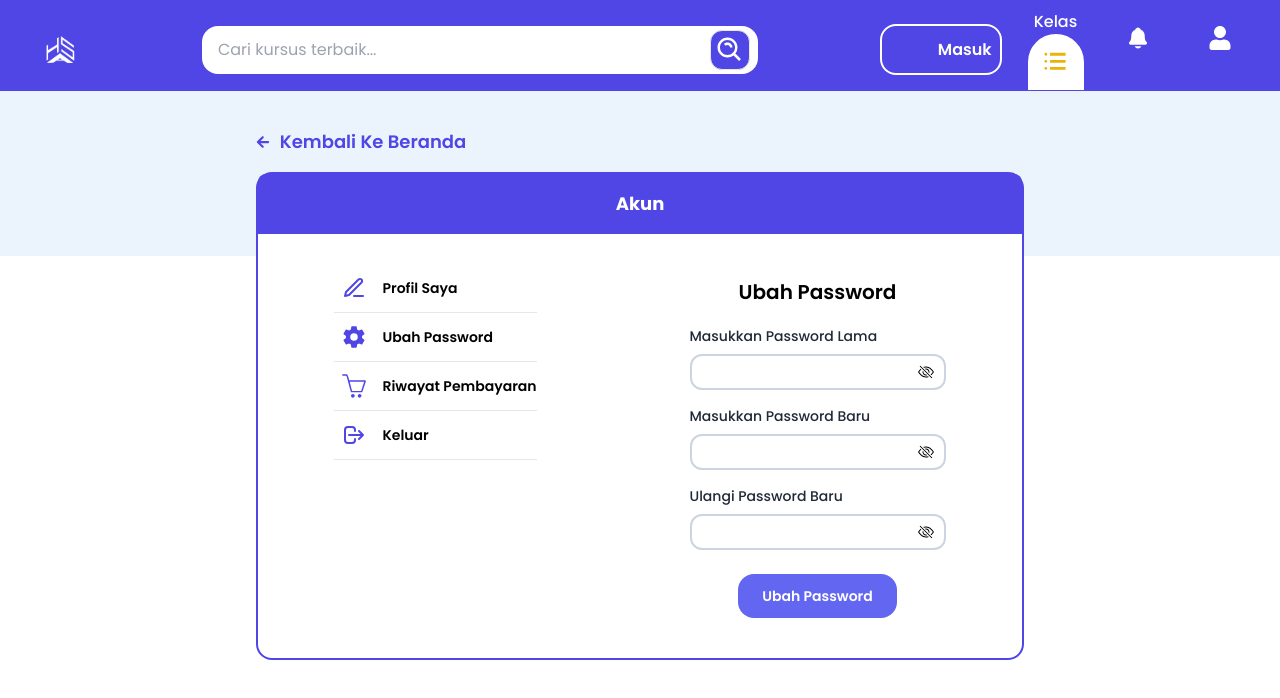
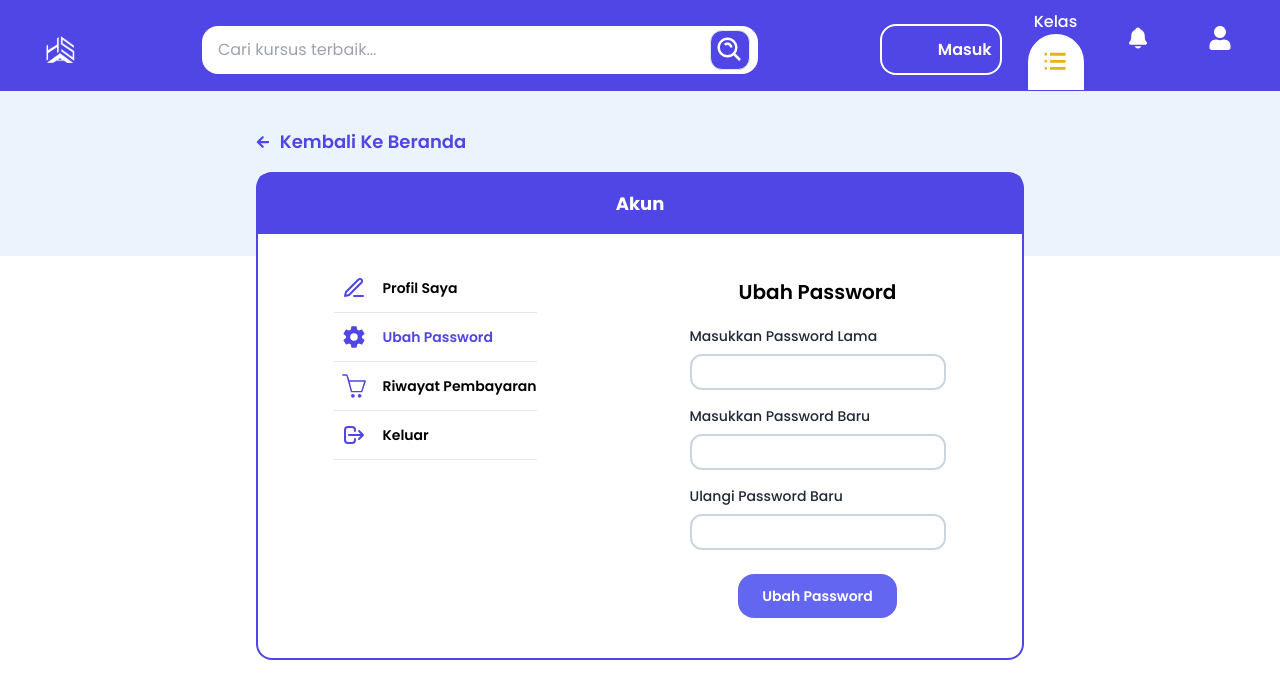
Before and after one commit to HelmiITK/b17-final-project, a React (Vite) app: page /changepassword in a window 1280 px wide. Shown: the top 698 px of the page. Built offline with nearby package versions, Linux system fonts and the light colour scheme; some icons are missing.

Commit message:
Accountpage (#16)
* first commit

* change image

* menyelesaikan hompage dan logika button filter

* menambahkan button slide pada carousel kategori belajar

* first commit

* first commit

* update optimasi code

```diff
--- a/package.json
+++ b/package.json
@@ -14,6 +14,7 @@
     "@heroicons/react": "^2.0.18",
     "@react-oauth/google": "^0.11.1",
     "@reduxjs/toolkit": "^1.9.7",
+    "aos": "^2.3.4",
     "axios": "^1.6.2",
     "lucide-react": "^0.293.0",
     "prop-types": "^15.8.1",
--- a/src/App.jsx
+++ b/src/App.jsx
@@ -32,8 +32,8 @@ function App() {
           <Route path="/login" element={<LoginPage />} />
           <Route path="/register" element={<RegisterPage />} />
           <Route path="/otp" element={<OTPPage />} />
+          <Route path="/success" element={<SuccessBuyPage />} />
           <Route path="*" element={<NotFound />} />
-          <Route path="/success" element={<SuccessBuyPage />} />
           <Route path="/payment" element={<BuyPage />} />
         </Routes>
       </Router>
--- a/src/components/AccountComponent/MenuList.jsx
+++ b/src/components/AccountComponent/MenuList.jsx
@@ -1,4 +1,4 @@
-import { Link } from "react-router-dom";
+import { NavLink } from "react-router-dom";
 import { FiEdit3 } from "react-icons/fi";
 import { IoSettingsSharp } from "react-icons/io5";
 import { SlBasket } from "react-icons/sl";
@@ -8,32 +8,28 @@ const Menu = () => {
    return (
       // menu list ini ada ketika di mode laptop
       <div className='hidden lg:block'>
-         <Link to={'/user'}>
-            <div className='flex items-center gap-2 font-semibold text-sm hover:text-indigo-600 hover:scale-105 duration-300'>
+         <NavLink to={'/user'} className={({ isActive }) => isActive ? 'text-indigo-600 text-sm flex gap-2 items-center font-semibold' : 'text-black text-sm flex items-center gap-2 font-semibold hover:text-indigo-600 hover:scale-105 duration-300'}>
             <FiEdit3 className='text-indigo-600 w-10 h-6' />
             <p>Profil Saya</p>
-            </div>
-         </Link>
+         </NavLink>
          <hr className='w-full my-3' />
-         <Link to={'/changepassword'}>
-            <div className='flex items-center gap-2 font-semibold text-sm hover:text-indigo-600 hover:scale-105 duration-300'>
+         <NavLink to={'/changepassword'} className={({ isActive }) => isActive ? 'text-indigo-600 text-sm flex gap-2 items-center font-semibold' : 'text-black text-sm flex items-center gap-2 font-semibold hover:text-indigo-600 hover:scale-105 duration-300'}>
             <IoSettingsSharp className='text-indigo-600 w-10 h-6' />
             <p>Ubah Password</p>
-            </div>
-         </Link>
+         </NavLink>
          <hr className='w-full my-3' />
-         <Link to={'/historypayment'}>
-            <div className='flex items-center gap-2 font-semibold text-sm hover:text-indigo-600 hover:scale-105 duration-300'>
+         <NavLink to={'/historypayment'} className={({ isActive }) => isActive ? 'text-indigo-600 text-sm flex gap-2 items-center font-semibold' : 'text-black text-sm flex items-center gap-2 font-semibold hover:text-indigo-600 hover:scale-105 duration-300'}>
             <SlBasket className='text-indigo-600 w-10 h-6' />
             <p>Riwayat Pembayaran</p>
-            </div>
-         </Link>
+         </NavLink>
          <hr className='w-full my-3' />
          {/* ini baru muncul ketika sudah login */}
+         <NavLink>
             <div className='flex items-center gap-2 font-semibold text-sm hover:text-indigo-600 hover:scale-105 duration-300'>
                <HiOutlineLogout className='text-indigo-600 w-10 h-6' />
                <p>Keluar</p>
             </div>
+         </NavLink>
          <hr className='w-full my-3' />
       </div>
    )
--- a/src/pages/AccountPage/ChangePasswordPage.jsx
+++ b/src/pages/AccountPage/ChangePasswordPage.jsx
@@ -7,31 +7,41 @@ import { BsEye, BsEyeSlash } from 'react-icons/bs';
 
 const UserPage = () => {
    const [openHamburger, setOpenHamburger] = useState(false);
-   const [showPasswordLama, setShowPasswordLama] = useState(false);
-   const [showPasswordBaru, setShowPasswordBaru] = useState(false);
-   const [showPasswordUlang, setShowPasswordUlang] = useState(false);
-   // const [passwordInput, setPasswordInput] = useState('bangUdahBang');
+
+   const [showPasswords, setShowPasswords] = useState({
+      lama: false,
+      baru: false,
+      ulangi: false,
+   });
+
+   const [passwords, setPasswords] = useState({
+      lama: '',
+      baru: '',
+      ulangi: '',
+   });
 
    // fungsi buka tutup hamburger menu
    const handleHamburgerClick = () => {
       setOpenHamburger(!openHamburger);
    };
 
-   const handleTogglePasswordLama = () => {
-      setShowPasswordLama(!showPasswordLama);
-   }
+   // fungsi untuk merubah status showPasswords menjadi true ke false atau sebaliknya untuk password tertentu
+   // disertai dengan parameter inputName untuk mengetahui password mana yang sedang di handle atau dieksekusi
+   const handleTogglePassword = (inputName) => () => {
+      setShowPasswords((prevShowPasswords) => ({
+         ...prevShowPasswords,
+         [inputName]: !prevShowPasswords[inputName],
+      }));
+   };
 
-   const handleTogglePasswordBaru = () => {
-      setShowPasswordBaru(!showPasswordBaru);
-   }
-
-   const handleTogglePasswordUlang = () => {
-      setShowPasswordUlang(!showPasswordUlang);
-   }
-
-   // const handlePasswordChange = (e) => {
-   //    setPasswordInput(e.target.value);
-   // };
+   // fungsi untuk mengupdate nilai dari masing-masing password jika terjadi perubahan pada input
+   const handleInputChange = (inputName) => (event) => {
+      const inputValue = event.target.value;
+      setPasswords((prevPasswords) => ({
+         ...prevPasswords,
+         [inputName]: inputValue,
+      }));
+   };
 
    return (
       <>
@@ -48,7 +58,7 @@ const UserPage = () => {
                      <h1 className="text-white font-bold text-lg">Akun</h1>
                   </div>
 
-                  {/* hamburger menu akun di mobile*/}
+                  {/* hamburger menu akun di mobile dan tablet*/}
                   <HamburgerMenuAccount
                      handleHamburgerClick={handleHamburgerClick}
                      openHamburger={openHamburger}
@@ -74,18 +84,19 @@ const UserPage = () => {
                               </label>
                               <div className='relative w-64'>
                                  <input
-                                    type={showPasswordLama ? 'text' : 'password'}
+                                    type={showPasswords.lama ? 'text' : 'password'}
                                     id='lama'
-                                    // value={passwordInput}
-                                    // onChange={handlePasswordChange}
                                     className='w-64 text-xs rounded-xl border-2 border-slate-300 py-2 px-4'
+                                    onChange={handleInputChange('lama')}
                                  />
+                                 {passwords.lama && (
                                     <button
                                        className='absolute top-1/2 right-3 transform -translate-y-1/2 focus:outline-none'
-                                    onClick={handleTogglePasswordLama}
+                                       onClick={handleTogglePassword('lama')}
                                     >
-                                    {showPasswordLama ? <BsEye /> :  <BsEyeSlash />}
+                                       {showPasswords.lama ? <BsEye /> : <BsEyeSlash />}
                                     </button>
+                                 )}
                               </div>
                            </div>
                            {/* masukkan password baru */}
@@ -95,16 +106,19 @@ const UserPage = () => {
                               </label>
                               <div className='relative w-64'>
                                  <input
-                                    type={showPasswordBaru ? 'text' : 'password'}
+                                    type={showPasswords.baru ? 'text' : 'password'}
                                     id='baru'
                                     className='w-64 text-xs rounded-xl border-2 border-slate-300 py-2 px-4'
+                                    onChange={handleInputChange('baru')}
                                  />
+                                 {passwords.baru && (
                                     <button
                                        className='absolute top-1/2 right-3 transform -translate-y-1/2 focus:outline-none'
-                                    onClick={handleTogglePasswordBaru}
+                                       onClick={handleTogglePassword('baru')}
                                     >
-                                    {showPasswordBaru ? <BsEye /> : <BsEyeSlash />}
+                                       {showPasswords.baru ? <BsEye /> : <BsEyeSlash />}
                                     </button>
+                                 )}
                               </div>
                            </div>
                            {/* ulangin password baru */}
@@ -114,16 +128,19 @@ const UserPage = () => {
                               </label>
                               <div className='relative w-64'>
                                  <input
-                                    type={showPasswordUlang ? 'text' : 'password'}
+                                    type={showPasswords.ulangi ? 'text' : 'password'}
                                     id='ulang'
                                     className='w-64 text-xs rounded-xl border-2 border-slate-300 py-2 px-4'
+                                    onChange={handleInputChange('ulangi')}
                                  />
+                                 {passwords.ulangi && (
                                     <button
                                        className='absolute top-1/2 right-3 transform -translate-y-1/2 focus:outline-none'
-                                    onClick={handleTogglePasswordUlang}
+                                       onClick={handleTogglePassword('ulangi')}
                                     >
-                                    {showPasswordUlang ? <BsEye /> : <BsEyeSlash />}
+                                       {showPasswords.ulangi ? <BsEye /> : <BsEyeSlash />}
                                     </button>
+                                 )}
                               </div>
                            </div>
                            {/* button simpan perubahan */}
--- a/src/pages/AccountPage/HistoryPayment.jsx
+++ b/src/pages/AccountPage/HistoryPayment.jsx
@@ -27,7 +27,7 @@ const UserPage = () => {
                      <h1 className="text-white font-bold text-lg">Akun</h1>
                   </div>
 
-                  {/* hamburger menu akun di mobile*/}
+                  {/* hamburger menu akun di mobile dan tablet*/}
                   <HamburgerMenuAccount
                      handleHamburgerClick={handleHamburgerClick}
                      openHamburger={openHamburger}
--- a/src/pages/AccountPage/UserPage.jsx
+++ b/src/pages/AccountPage/UserPage.jsx
@@ -68,7 +68,7 @@ const UserPage = () => {
                      <h1 className="text-white font-bold text-lg">Akun</h1>
                   </div>
 
-                  {/* hamburger menu akun di mobile*/}
+                  {/* hamburger menu akun di mobile dan tablet*/}
                   <HamburgerMenuAccount
                      handleHamburgerClick={handleHamburgerClick}
                      openHamburger={openHamburger}
--- a/src/pages/HomePage/HomePage.jsx
+++ b/src/pages/HomePage/HomePage.jsx
@@ -9,6 +9,7 @@ import PropTypes from 'prop-types'
 
 const HomePage = () => {
    const [item, setItems] = useState(Data);
+   console.log(Data)
    const menuItems = [...new Set(Data.map((val) => val.category))]
 
    const filterItems = (cat) => {
--- a/src/pages/OTPPage/OTPPage.jsx
+++ b/src/pages/OTPPage/OTPPage.jsx
@@ -123,7 +123,7 @@ const OTPPage = () => {
                                  <p>Resend OTP in {timer} seconds</p>
                               ) : (
                                  <p>
-                                    Didn't get code ? &nbsp;
+                                    Didnt get code ? &nbsp;
                                     <button
                                        className="text-blue-950 font-poppins font-bold"
                                        onClick={handleResendCode}
```
Also changed, not shown: src/components/AccountComponent/HamburgerMenuAccount.jsx (+25 -20 lines), 1 other file (tests, documents, lock files or other folders). Lines whose indentation alone changed are shown as unchanged.
